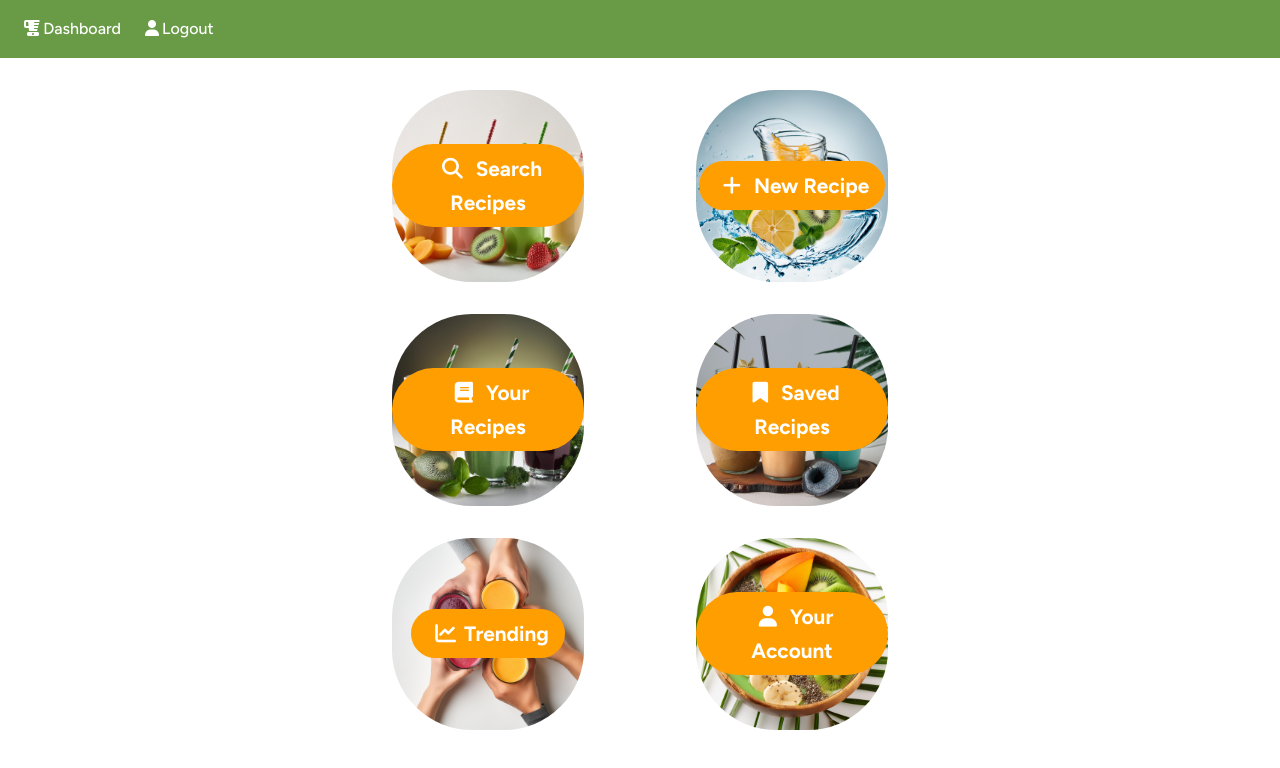
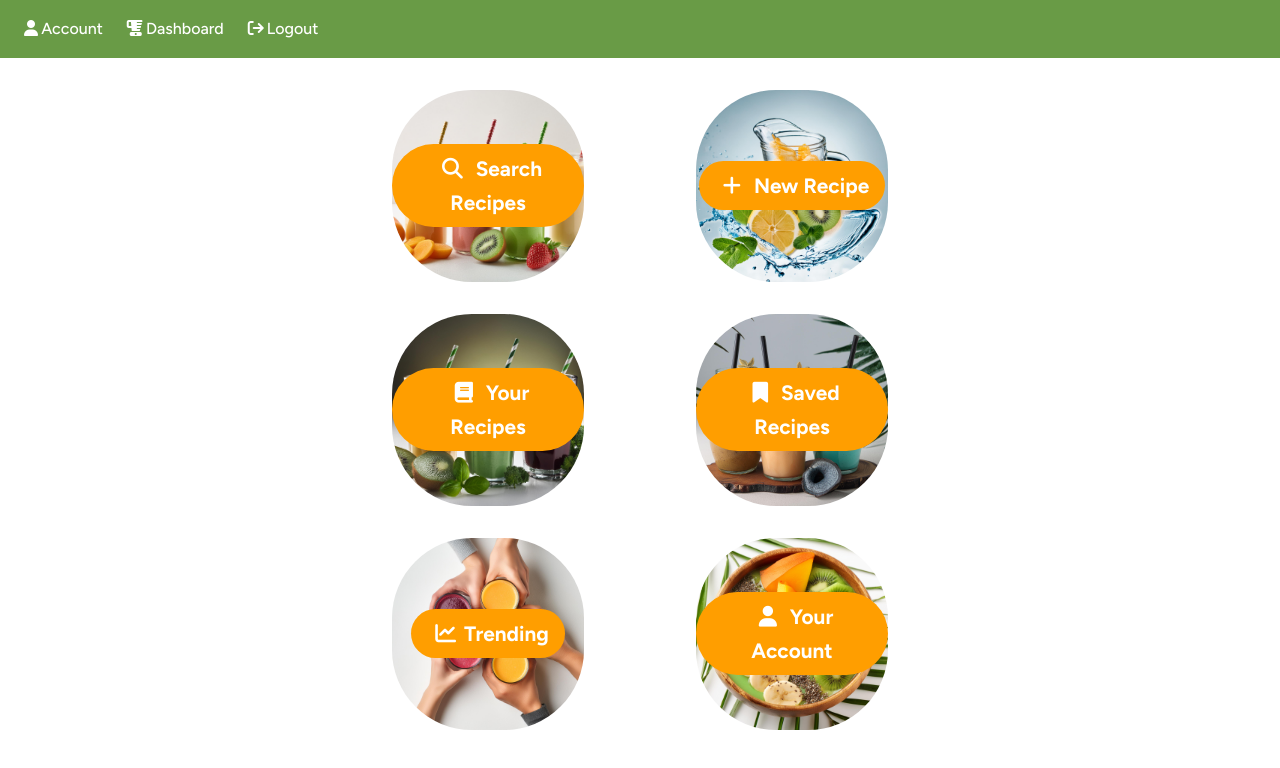
Before and after one commit to annaharbour/nutritious-recipe-app, a React (Create React App) app in the folder client/: page /dashboard in a window 1280 px wide. Shown: the top 768 px of the page. Built offline with nearby package versions, Linux system fonts and the light colour scheme; sample sign-in values are in the browser's storage.

Commit message:
profile not populating fields and fixed navbar

```diff
--- a/client/src/Components/layout/Navbar.jsx
+++ b/client/src/Components/layout/Navbar.jsx
@@ -17,12 +17,17 @@ const Navbar = () => {
 	const authLinks = (
 		<ul>
 			<li>
+				<Link to="/account">
+					<i className="fa-solid fa-user"></i>Account
+				</Link>
+			</li>
+			<li>
 				<Link to="/dashboard">
 					<i className="fa-solid fa-blender"></i>Dashboard
 				</Link>
 			</li>
 			<li onClick={logout}>
-				<i className="fas fa-user" />
+				<i className="fas fa-sign-out" />
 				<Link to="/">Logout</Link>
 			</li>
 		</ul>
@@ -33,7 +38,7 @@ const Navbar = () => {
 			<li>
 				<Link to="/">
 					<i className="fas fa-user" />
-					Sign Up
+					Sign In
 				</Link>
 			</li>
 			<li>
--- a/client/src/Components/profile/Profile.jsx
+++ b/client/src/Components/profile/Profile.jsx
@@ -3,7 +3,7 @@ import { getUser, updateUser, deleteUser } from "../../services/userService";
 import { useNavigate } from "react-router";
 
 function Profile({ showToast }) {
-	const navigate = useNavigate()
+	const navigate = useNavigate();
 	const [loading, setLoading] = useState(false);
 	const [userInfo, setUserInfo] = useState({});
 	const [changePw, setChangePw] = useState(false);
@@ -76,11 +76,15 @@ function Profile({ showToast }) {
 			);
 
 			showToast("Profile updated successfully", "success");
-			navigate('/dashboard')
+			navigate("/dashboard");
 		} catch (error) {
 			showToast("Update failed. Please try again.", "error");
 		}
 	};
+
+	if (loading) {
+		return <i className="fa fa-spinner spinner"></i>;
+	}
 
 	return (
 		<div className="account">
```
Lines whose indentation alone changed are shown as unchanged.
